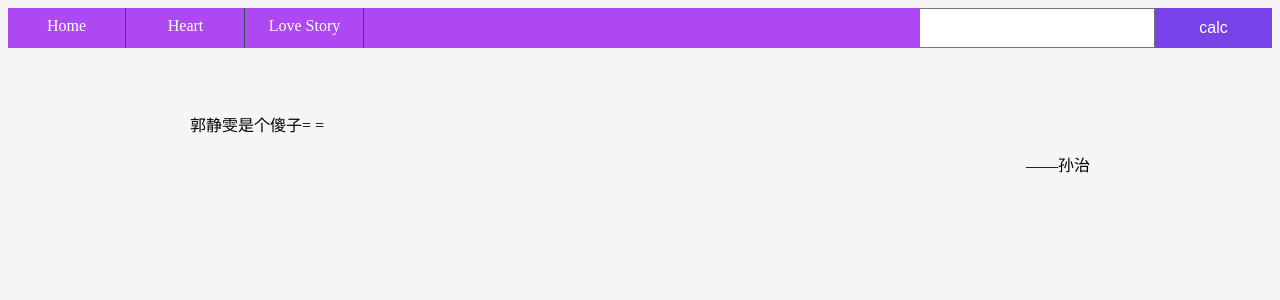
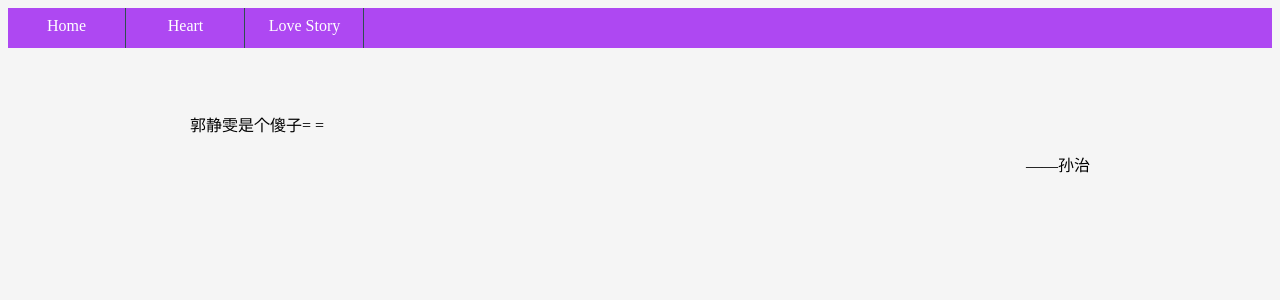
Before and after one commit to imagecser/icser.me, a Flask app: page / in a window 1280 px wide. Shown: the top 300 px of the page. Run offline with Flask 2, Linux system fonts and the light colour scheme.

Commit message:
remove calculation

```diff
--- a/templates/index.html
+++ b/templates/index.html
@@ -51,46 +51,29 @@ body {
     text-decoration:none;
 }
 
-.nav [type="submit"] {
-    background-color:#7743e8;
-    border:none;
-    color:white;
-    width:117px;
-    height: 40px;
-    text-align: center;
-    font-size:16px;
-    text-decoration: none;
-    display: inline-block;
-    cursor: pointer;
-}
-
 .love {
     margin: 4em auto 0 auto;
     height: 15em;
     width: 900px;
 }
 
-.nav [type="text"]{
-    height: 40px;
-    cursor: text;
-    font-size: 18px;
-}
 
 </style>
 </head>
+
 <body>
+
 <div class="nav">
 <a href="/" id="fleft" style="border-left:none;">Home</a>
 <a href="/beating-heart" id="fleft">Heart</a>
 <a href="https://imagecser.github.io/love" id="fleft">Love Story</a>
-<form>
-<input type="submit" id="fright" style="border-right:none;" value="calc"/>
-<input id="fright" type="text">
-</form>
+
 </div>
+
 <div class="love">
 <p>郭静雯是个傻子= =</p>
 <p align='right'>——孙治</p>
 </div>
+
 </body>
 </html>
```
